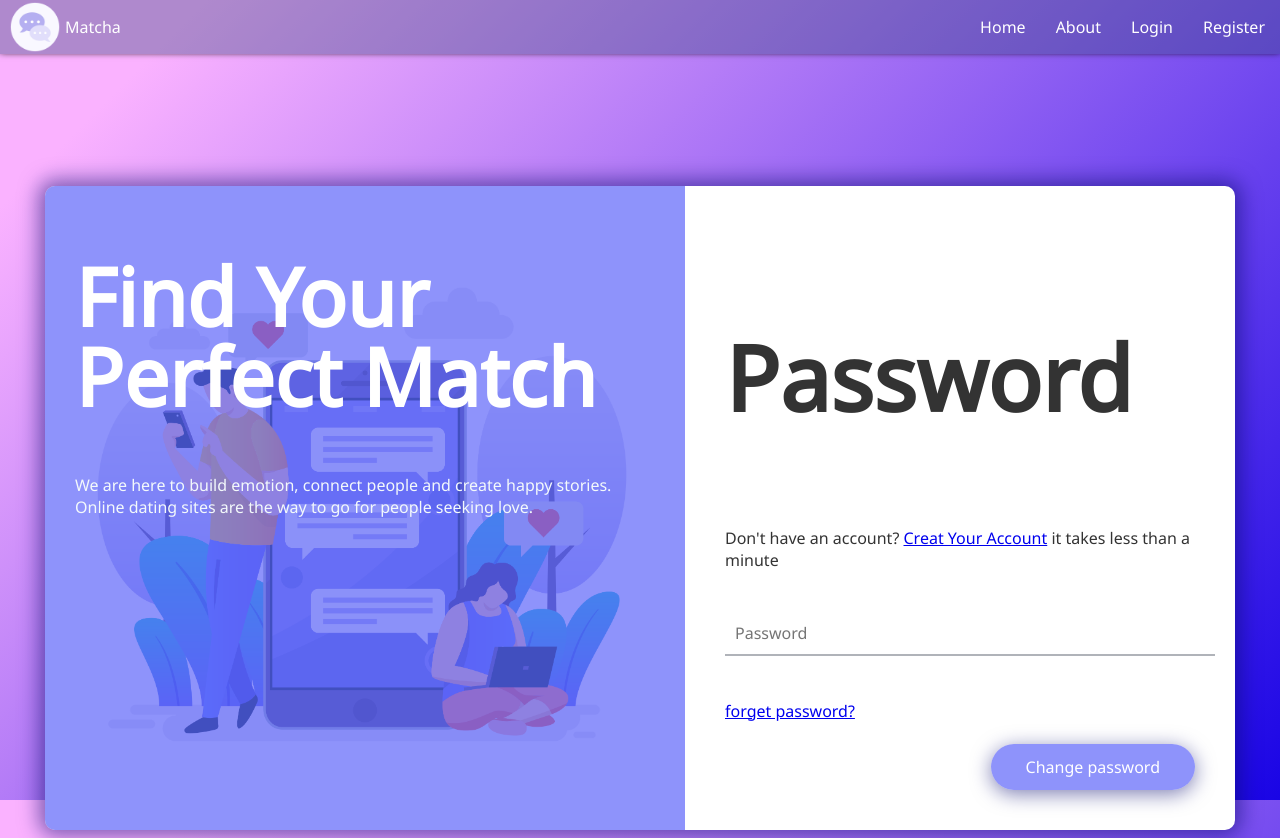
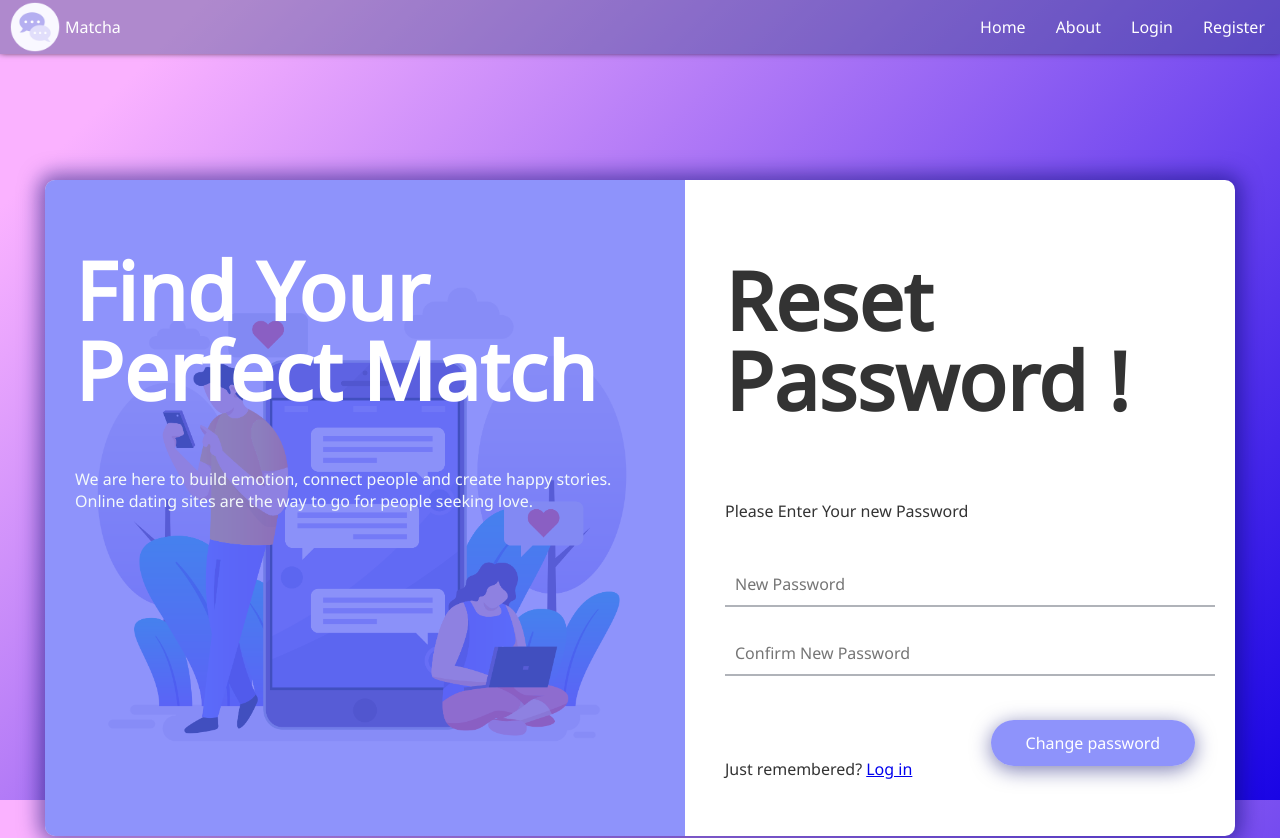
Before and after one commit to khaoulazouggar/matcha-1337, a React (Create React App) app in the folder client/: page /changepass in a window 1280 px wide. Shown: the top 838 px of the page. Built offline with nearby package versions, Linux system fonts and the light colour scheme.

Commit message:
reset password configuration

```diff
--- a/client/src/views/Auth/changepass.js
+++ b/client/src/views/Auth/changepass.js
@@ -18,15 +18,27 @@ function Changepass(props) {
         </div>
       </div>
       <div className="right">
-        <h5>Password</h5>
+        <h1>Reset Password !</h1>
+        <br />
+        <br />
         <p>
-          Don't have an account? <a href="./register">Creat Your Account</a> it takes less than a minute
+        Please Enter Your new Password
         </p>
         <div className="inputs">
           <input
             className="inpt"
             type="password"
-            placeholder="Password"
+            placeholder="New Password"
+            //   value={password}
+            //   onChange={(e) => {
+            //     setpassword(e.target.value);
+            //   }}
+          />
+          {/* <span className="errors">{errpassword}</span> */}
+          <input
+            className="inpt"
+            type="password"
+            placeholder="Confirm New Password"
             //   value={password}
             //   onChange={(e) => {
             //     setpassword(e.target.value);
@@ -36,12 +48,11 @@ function Changepass(props) {
         </div>
         <br />
         <br />
-
-        <div className="forget-password">
-          <a href="./fgpass">forget password?</a>
-        </div>
+        <button className="btn">Change password</button>
         <br />
-        <button className="btn">Change password</button>
+          <p>
+            Just remembered? <a href="./login">Log in</a>
+          </p>
       </div>
     </div>
   );
```
Also changed, not shown: 1 other file (tests, documents, lock files or other folders).
